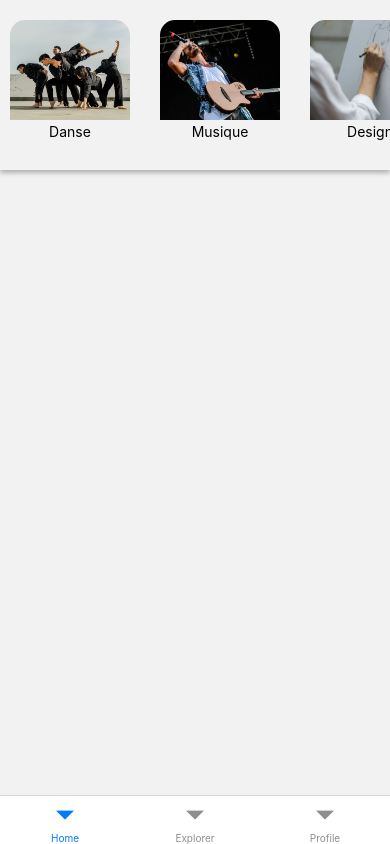
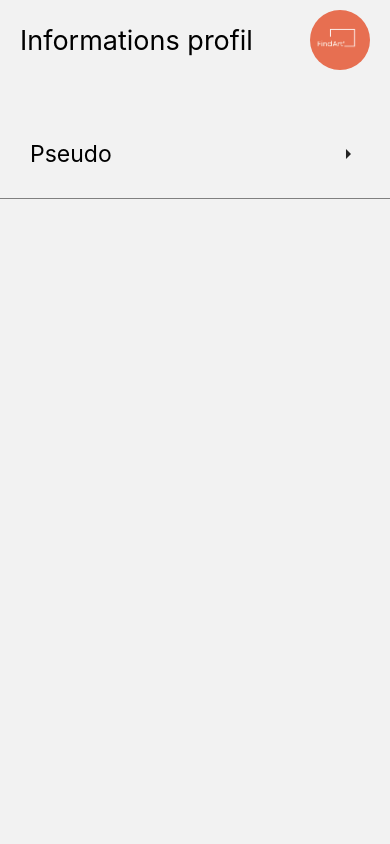
Before and after one commit to tom27elmaleh/findart-front, a React Native app: screen /ArtistProfile in a window 390 px wide. Built offline with nearby package versions, Linux system fonts and the light colour scheme.

Commit message:
part 1 profile connected

```diff
--- a/App.js
+++ b/App.js
@@ -7,8 +7,8 @@ import { createBottomTabNavigator } from '@react-navigation/bottom-tabs';
 import HomeScreen from './screens/HomeScreen';
 import ProfileScreen from './screens/ProfileScreen';
 import ExplorerScreen from './screens/ExplorerScreen';
-
 import SignupScreen from './screens/SignupScreen';
+import ArtistProfileScreen from './screens/ArtistProfileScreen';
 
 import { Provider } from 'react-redux';
 import { combineReducers, configureStore } from '@reduxjs/toolkit';
@@ -18,6 +18,7 @@ import { PersistGate } from 'redux-persist/integration/react';
 import AsyncStorage from "@react-native-async-storage/async-storage";
 
 import artist from './reducers/artist';
+
 
 const reducers = combineReducers({ artist });
 
@@ -52,6 +53,7 @@ export default function App() {
      <Stack.Navigator screenOptions={{ headerShown: false }}>
        <Stack.Screen name="TabNavigator" component={TabNavigator} />
        <Stack.Screen name="Signup" component={SignupScreen} />
+       <Stack.Screen name="ArtistProfile" component={ArtistProfileScreen} />
      </Stack.Navigator>
    </NavigationContainer>
    </PersistGate>
--- /dev/null
+++ b/components/ArtistProfileRow.js
@@ -0,0 +1,31 @@
+import { View, Text, StyleSheet, TouchableOpacity } from 'react-native'
+import React from 'react';
+import { Icon } from '@rneui/themed';
+
+
+export default function ArtistProfileRow(props) {
+  return (
+
+    <TouchableOpacity style={styles.container} onPress={() => props.function()}>
+        <Text style={styles.title}>{props.title}</Text>
+        <Icon name='arrow-right' />
+    </TouchableOpacity>
+
+  )
+}
+
+const styles = StyleSheet.create({
+    container: {
+        flexDirection: 'row',
+        alignItems: 'center',
+        justifyContent: 'space-between',
+        paddingHorizontal: 30,
+        borderBottomColor: 'gray',
+        borderBottomWidth: 1,
+        paddingBottom: 30,
+        marginTop: 30,
+    },
+    title: {
+        fontSize: 23,
+    },
+  });
--- /dev/null
+++ b/components/LoggedProfile.js
@@ -0,0 +1,67 @@
+import { View, Text, SafeAreaView, Button, StyleSheet, Image } from 'react-native'
+import React from 'react'
+import { useDispatch, useSelector } from 'react-redux';
+import { logout } from '../reducers/artist';
+import ProfileRow from './ProfileRow';
+import { useNavigation } from '@react-navigation/native';
+
+export default function LoggedProfile() {
+    const dispatch = useDispatch();
+    const artist = useSelector((state) => state.artist.value);
+
+    const navigation = useNavigation();
+
+    function logoutPressed() {
+        dispatch(logout());
+    }
+
+    const redirectToProfile = () => {
+        navigation.navigate('ArtistProfile')
+    }
+
+    return (
+        <SafeAreaView style={styles.container}>
+            <View style={styles.header}>
+                <View style={styles.infoUser}>
+                    <Image style={styles.profilePicture} source={require('../assets/logo.png')}/>
+                    <Text style={styles.username}>{artist.username}</Text>
+                </View>
+                <Button title='Deconnexion' onPress={() => logoutPressed()}></Button>
+            </View>
+            <ProfileRow title="Informations profil" function={redirectToProfile}/>
+            <ProfileRow title="Réservations" function={() => console.log('resa')}/>
+            <ProfileRow title="Messages" function={() => console.log('message')}/>
+
+        </SafeAreaView>
+    )
+}
+
+
+const styles = StyleSheet.create({
+    container: {
+      flex: 1,
+    },
+    username: {
+        textTransform: 'uppercase',
+        fontSize: 30,
+        fontWeight: 'bold',
+        paddingLeft: 10,
+    },
+    profilePicture: {
+        height: 60,
+        width: 60,
+        borderRadius: 50
+    },
+    infoUser: {
+        flexDirection: 'row',
+        alignItems: 'center',
+        paddingLeft: 10,
+    },
+    header: {
+        flexDirection: 'row',
+        alignItems: 'center',
+        justifyContent: 'space-between',
+        padding: 10,
+        marginBottom: 30,
+    }
+})
--- /dev/null
+++ b/components/ProfileRow.js
@@ -0,0 +1,31 @@
+import { View, Text, StyleSheet, TouchableOpacity } from 'react-native'
+import React from 'react';
+import { Icon } from '@rneui/themed';
+
+
+export default function ProfileRow(props) {
+  return (
+
+    <TouchableOpacity style={styles.container} onPress={() => props.function()}>
+        <Text style={styles.title}>{props.title}</Text>
+        <Icon name='arrow-right' />
+    </TouchableOpacity>
+
+  )
+}
+
+const styles = StyleSheet.create({
+    container: {
+        flexDirection: 'row',
+        alignItems: 'center',
+        justifyContent: 'space-between',
+        paddingHorizontal: 30,
+        borderBottomColor: 'gray',
+        borderBottomWidth: 1,
+        paddingBottom: 30,
+        marginTop: 30,
+    },
+    title: {
+        fontSize: 23,
+    },
+  });
--- /dev/null
+++ b/screens/ArtistProfileScreen.js
@@ -0,0 +1,38 @@
+import { View, Text, StyleSheet, Image } from 'react-native'
+import React from 'react'
+import ArtistProfileRow from '../components/ArtistProfileRow'
+import { SafeAreaView } from 'react-native-safe-area-context'
+
+export default function ArtistProfileScreen() {
+  return (
+    <SafeAreaView style={styles.container}>
+        <View style={styles.header}>
+            <Text style={styles.title}>Informations profil</Text>
+            <Image style={styles.profilePicture} source={require('../assets/logo.png')}/>
+        </View>
+        <ArtistProfileRow title="Pseudo"></ArtistProfileRow>
+    </SafeAreaView>
+  )
+}
+
+const styles = StyleSheet.create({
+    container: {
+        flex: 1,
+    },
+    title: {
+        fontSize: 27,
+    },
+    profilePicture: {
+        height: 60,
+        width: 60,
+        borderRadius: 50
+    },
+    header: {
+        flexDirection: 'row',
+        alignItems: 'center',
+        justifyContent: 'space-between',
+        padding: 10,
+        paddingHorizontal: 20,
+        marginBottom: 30,
+    }
+  });
--- a/screens/ProfileScreen.js
+++ b/screens/ProfileScreen.js
@@ -3,7 +3,8 @@ import React, { useState } from 'react'
 import ProfileButton from '../utils/ProfileButton';
 import ProfileInput from '../utils/ProfileInput';
 import { useDispatch, useSelector } from 'react-redux';
-import { login, logout } from '../reducers/artist';
+import { login } from '../reducers/artist';
+import LoggedProfile from '../components/LoggedProfile';
 
 export default function ProfileScreen({navigation}) {
 
@@ -26,7 +27,7 @@ export default function ProfileScreen({navigation}) {
   };
 
   const loginPressed = () => {
-    fetch('http://192.168.1.17:3000/artists/signin', {
+    fetch('http://172.20.10.2:3000/artists/signin', {
 			method: 'POST',
 			headers: { 'Content-Type': 'application/json' },
 			body: JSON.stringify({
@@ -45,9 +46,7 @@ export default function ProfileScreen({navigation}) {
     })
    };
 
-  function logoutPressed() {
-    dispatch(logout());
-  }
+
 
   // SI PAS CONNECTER
 
@@ -75,11 +74,8 @@ export default function ProfileScreen({navigation}) {
 
 // SI CONNECTER
 
-return (
-  <SafeAreaView style={styles.container}>
-    <Text> Hello {artist.username}</Text>
-    <Button title='Deconnexion' onPress={() => logoutPressed()}></Button>
-  </SafeAreaView>
+  return (
+    <LoggedProfile/>
   )
 
 
--- a/screens/SignupScreen.js
+++ b/screens/SignupScreen.js
@@ -97,7 +97,7 @@ export default function SignupScreen({navigation}) {
 
   const submitForm = () => {
 
-    fetch('http://192.168.1.17:3000/artists/signup', {
+    fetch('http://172.20.10.2:3000/artists/signup', {
 			method: 'POST',
 			headers: { 'Content-Type': 'application/json' },
 			body: JSON.stringify({
```
Also changed, not shown: package.json (+4 -10 lines), 1 other file (tests, documents, lock files or other folders).
